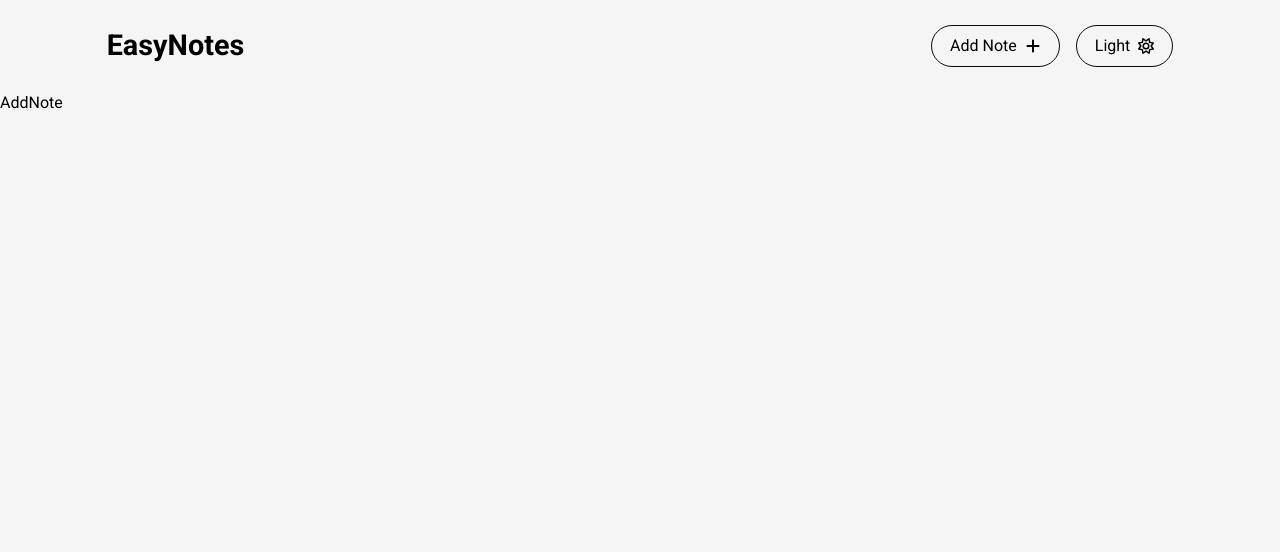
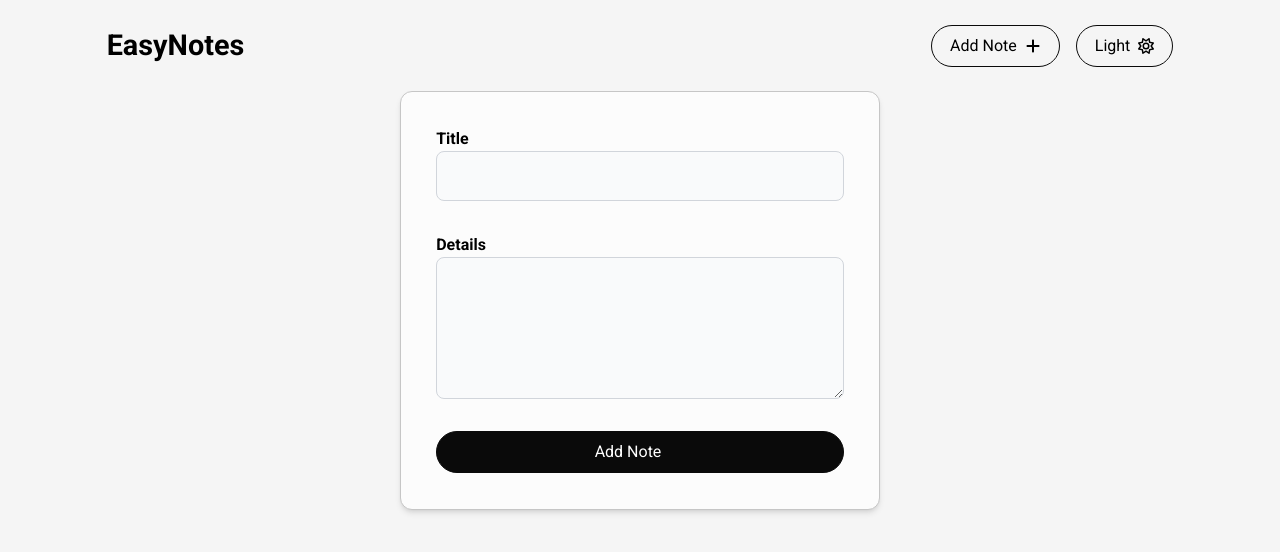
Before and after one commit to Janjanny/easy-notes-react-framer, a Next.js app in the folder easy-notes/: page /addNote in a window 1280 px wide. Shown: the top 552 px of the page. Built offline with nearby package versions, Linux system fonts and the light colour scheme.

Commit message:
add note modal

```diff
--- a/easy-notes/app/addNote/page.jsx
+++ b/easy-notes/app/addNote/page.jsx
@@ -1,7 +1,12 @@
 import React from "react";
+import AddNoteModal from "../components/AddNoteModal";
 
 const AddNote = () => {
-  return <div>AddNote</div>;
+  return (
+    <div className="grid place-items-center w-full">
+      <AddNoteModal />
+    </div>
+  );
 };
 
 export default AddNote;
--- /dev/null
+++ b/easy-notes/app/components/AddNoteModal.jsx
@@ -0,0 +1,88 @@
+"use client";
+import React from "react";
+import { motion, useAnimate, stagger, easeIn } from "framer-motion";
+import { FaPlus } from "react-icons/fa6";
+import { useEffect } from "react";
+
+const AddNoteModal = () => {
+  const [scope, animate] = useAnimate();
+
+  useEffect(() => {
+    animate(".form-note", { opacity: 1, y: 0 }, { ease: easeIn });
+
+    animate(
+      ".input-div",
+      { opacity: 1, y: 0 },
+      { delay: stagger(0.2), ease: easeIn },
+    );
+  }, [scope]);
+
+  const spanVariants = {
+    hidden: { opacity: 0, x: -10 },
+    visible: { opacity: 1, x: 0 },
+  };
+
+  return (
+    <div ref={scope}>
+      <motion.form
+        action=""
+        className="form-note grid grid-cols-1 w-[30rem] p-[2.2rem] border border-grey-stroke bg-white-card shadow-md gap-[2rem] rounded-xl"
+        initial={{ opacity: 0, y: 40 }}
+      >
+        <motion.div
+          className="flex flex-col input-div"
+          initial={{ opacity: 0, y: 20 }}
+        >
+          <label htmlFor="title" className=" font-bold">
+            Title
+          </label>
+          <input
+            type="text"
+            name="title"
+            id="title"
+            className=" font-bold  bg-gray-50 border border-gray-300 text-gray-900 text-lg rounded-lg focus:ring-black focus:border-black block w-full p-2.5  outline-none"
+          />
+        </motion.div>
+
+        <motion.div
+          className="flex flex-col input-div"
+          initial={{ opacity: 0, y: 20 }}
+        >
+          <label htmlFor="details" className=" font-bold">
+            Details
+          </label>
+          <textarea
+            name="details"
+            id="details"
+            cols="30"
+            rows="5"
+            className=" text-base bg-gray-50 border border-gray-300 text-gray-900 rounded-lg focus:ring-black focus:border-black block w-full p-2.5 outline-none"
+          ></textarea>
+        </motion.div>
+
+        <motion.div
+          className="flex justify-end input-div"
+          initial={{ opacity: 0, y: 20 }}
+
+        >
+          <motion.button
+            type="submit"
+            className="w-full flex justify-center items-center gap-2 border border-black py-[8px] px-[18px] rounded-[2rem] bg-black text-white "
+            whileHover="hover"
+          >
+            Add Note{" "}
+            <motion.span
+              variants={spanVariants}
+              initial="hidden"
+              whileHover="visible"
+            >
+              <FaPlus />
+            </motion.span>
+          </motion.button>
+        </motion.div>
+      </motion.form>
+    </div>
+  );
+};
+
+export default AddNoteModal;
--- a/easy-notes/app/page.jsx
+++ b/easy-notes/app/page.jsx
@@ -1,6 +1,6 @@
 "use client";
 import Note from "./components/Note";
-import { motion, useAnimate, stagger } from "framer-motion";
+import { motion, useAnimate, stagger, easeIn } from "framer-motion";
 import { useState, useEffect } from "react";
 
 export default function Home() {
@@ -10,7 +10,7 @@ export default function Home() {
     animate(
       ".note",
       { opacity: 1, y: 0 },
-      { delay: stagger(0.5), ease: "easeIn" },
+      { delay: stagger(0.2), ease: easeIn },
     );
   }, [scope]);
 
@@ -31,7 +31,7 @@ export default function Home() {
 
   return (
     <>
-      <div className=" w-full h-screen">
+      <div className=" w-full h-max ">
         <main className=" w-10/12 h-full mx-auto ">
           <div className="pt-[1rem] grid grid-cols-3 gap-4" ref={scope}>
             {notes.map((note, key) => (
```
